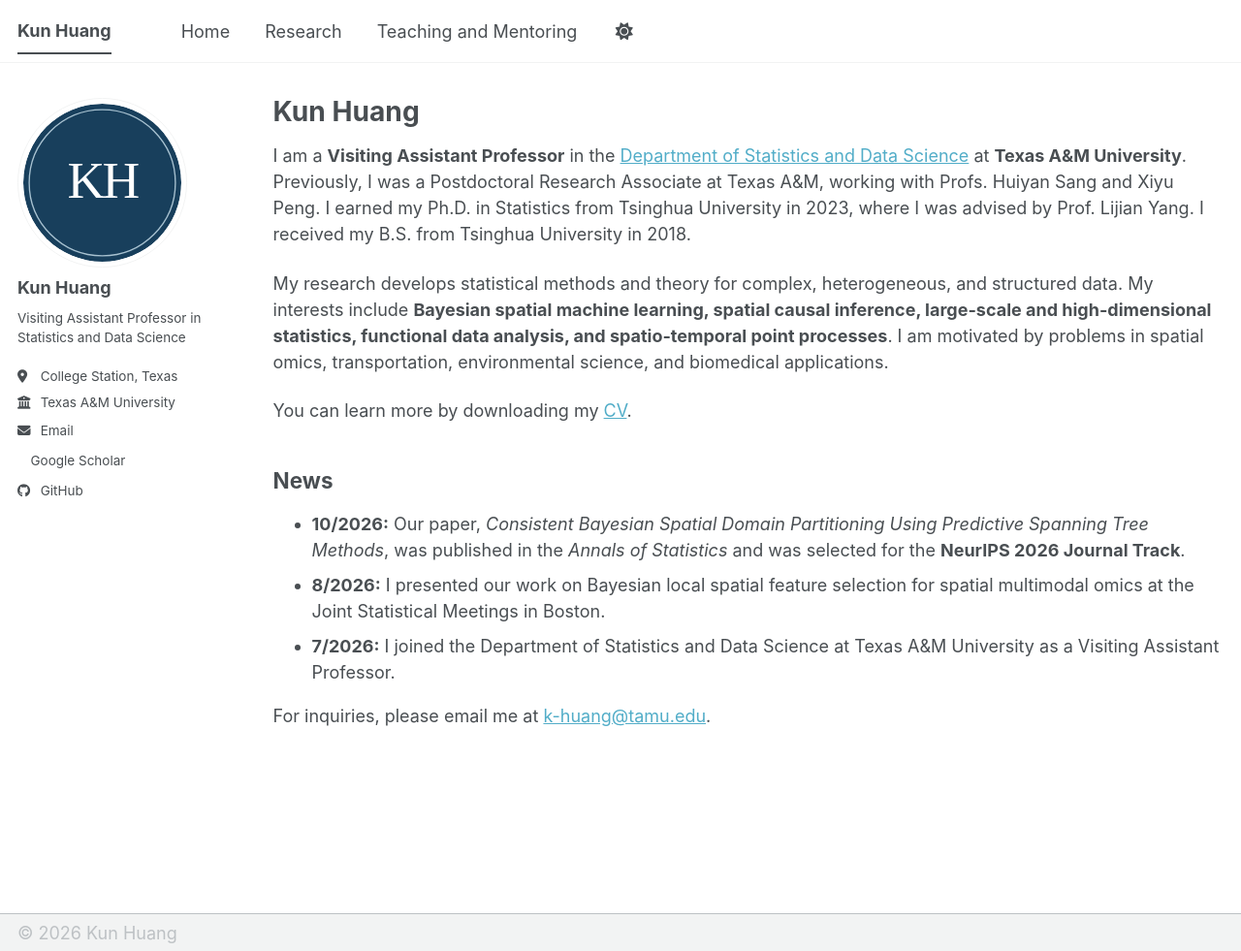
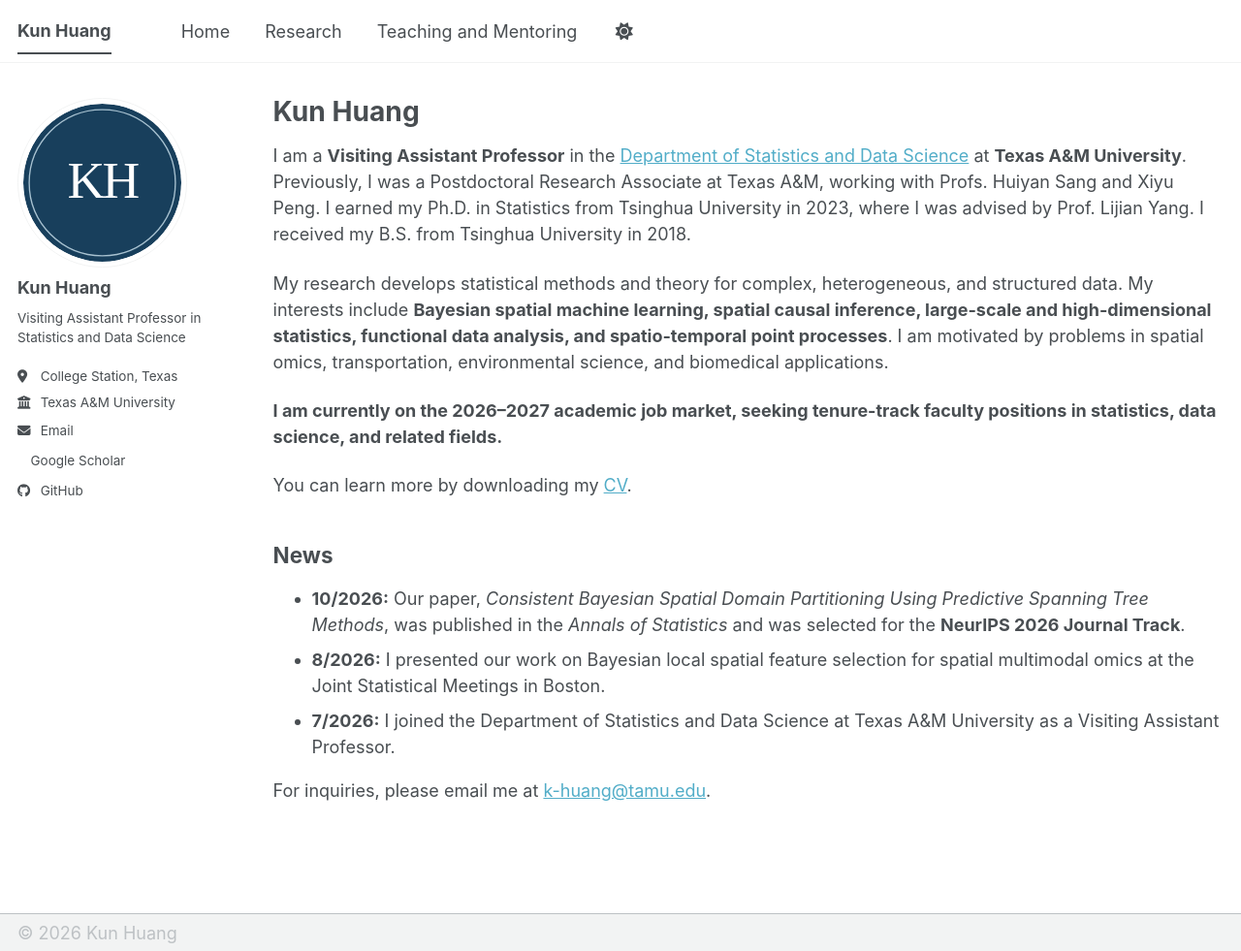
Before and after one commit to k-huang96/k-huang96.github.io, a Jekyll site: the page built from _pages/about.md, in a window 1280 px wide and 981 px high. Shown: the whole window at 97% size. Built offline with Jekyll 4.4.1, drawn with Linux system fonts in a browser that asks for light colours; a script bundle is joined from its source files by our own code; a style sheet for code colours, icons or effects is not loaded.

Commit message:
Update about.md

```diff
--- a/_pages/about.md
+++ b/_pages/about.md
@@ -12,6 +12,8 @@ I am a **Visiting Assistant Professor** in the [Department of Statistics and Dat
 
 My research develops statistical methods and theory for complex, heterogeneous, and structured data. My interests include **Bayesian spatial machine learning, spatial causal inference, large-scale and high-dimensional statistics, functional data analysis, and spatio-temporal point processes**. I am motivated by problems in spatial omics, transportation, environmental science, and biomedical applications.
 
+**I am currently on the 2026–2027 academic job market, seeking tenure-track faculty positions in statistics, data science, and related fields.**
+
 You can learn more by downloading my [CV](/files/Kun_Huang_CV.pdf).
 
 ## News
```
